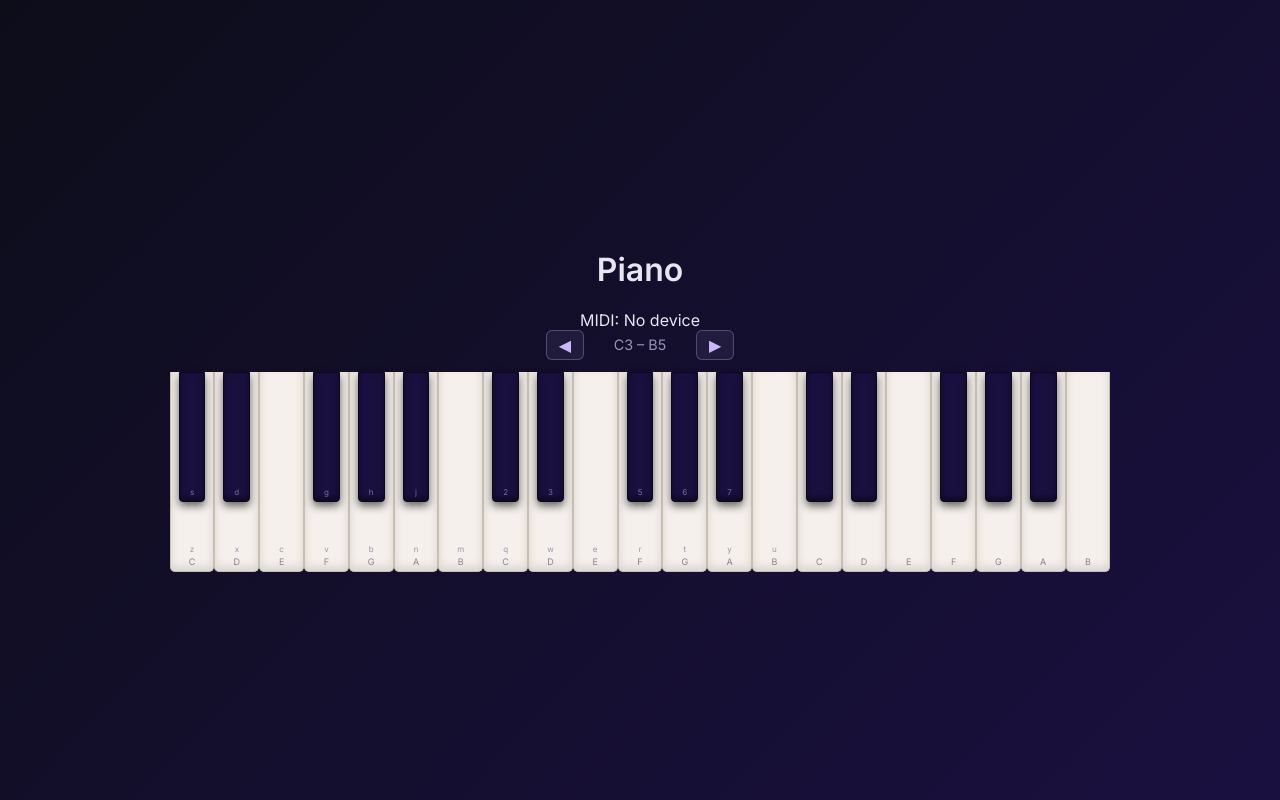
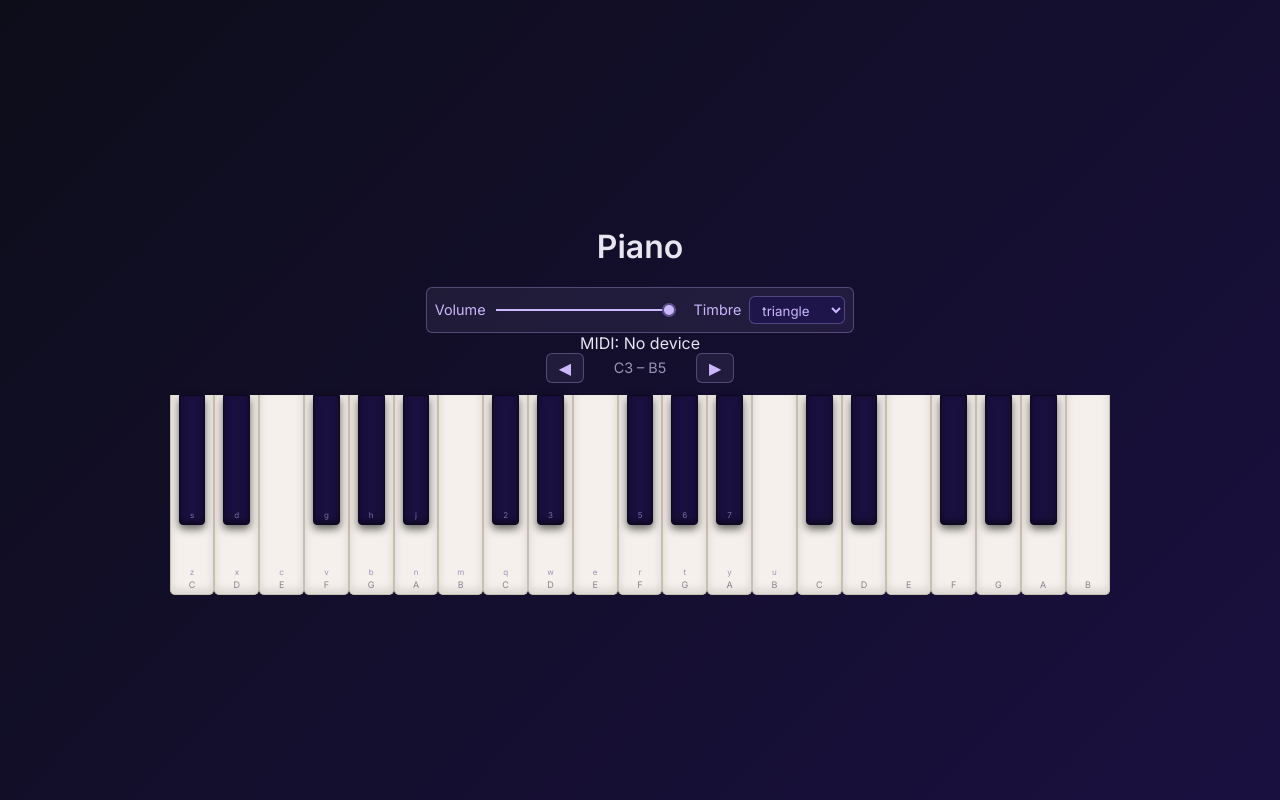
Before and after one commit to miksin/piano, a React (Vite) app: page / in a window 1280 px wide. Built offline with nearby package versions, Linux system fonts and the light colour scheme.

Commit message:
feat: add volume and timbre controls (#22)
Co-authored-by: Hermes Engineer <hermes-agent@piano>

```diff
--- a/src/App.tsx
+++ b/src/App.tsx
@@ -2,6 +2,7 @@ import React from 'react'
 import PianoKeyboard from './components/PianoKeyboard'
 import { useAudioEngine } from './hooks/useAudioEngine'
 import { useMidi } from './hooks/useMidi'
+import AudioControls from './components/AudioControls'
 
 export default function App(): React.JSX.Element {
   const { playNote, stopNote } = useAudioEngine()
@@ -10,6 +11,7 @@ export default function App(): React.JSX.Element {
   return (
     <div className="app">
       <h1>Piano</h1>
+      <AudioControls />
       {isSupported && (
         <div className="midi-status">
           MIDI: {isConnected ? '🎹 Connected' : 'No device'}
--- a/src/audio/audioEngine.ts
+++ b/src/audio/audioEngine.ts
@@ -34,9 +34,13 @@ export class AudioEngine {
   private context: AudioContext | null = null
   private activeNotes: Map<string, ActiveNote> = new Map()
   private instrument: InstrumentConfig
+  private volume: number = 1
+  private timbre: OscillatorType
 
   constructor(instrument: InstrumentConfig = pianoInstrument) {
     this.instrument = instrument
+    // Initialize timbre to the instrument's oscillator type
+    this.timbre = instrument.oscillatorType
   }
 
   /** Initialize or resume AudioContext (must be called from user gesture) */
@@ -62,18 +66,21 @@ export class AudioEngine {
     }
 
     const ctx = this.context
-    const { oscillatorType, attack, decay, sustain, gainMultiplier, detune } = this.instrument
+    const { attack, decay, sustain, gainMultiplier, detune } = this.instrument
     const freq = noteToFrequency(note)
     const now = ctx.currentTime
 
     const gainNode = ctx.createGain()
+    // Apply global volume to the envelope
     gainNode.gain.setValueAtTime(0, now)
-    gainNode.gain.linearRampToValueAtTime(gainMultiplier * velocity, now + attack)
-    gainNode.gain.linearRampToValueAtTime(gainMultiplier * velocity * sustain, now + attack + decay)
+    const vol = Math.max(0, Math.min(1, this.volume))
+    gainNode.gain.linearRampToValueAtTime(gainMultiplier * velocity * vol, now + attack)
+    gainNode.gain.linearRampToValueAtTime(gainMultiplier * velocity * vol * sustain, now + attack + decay)
     gainNode.connect(ctx.destination)
 
     const osc1 = ctx.createOscillator()
-    osc1.type = oscillatorType
+    // Use current timbre for oscillator(s)
+    osc1.type = this.timbre
     osc1.frequency.setValueAtTime(freq, now)
     osc1.connect(gainNode)
     osc1.start(now)
@@ -81,7 +88,7 @@ export class AudioEngine {
     let osc2: OscillatorNode | undefined
     if (detune !== undefined) {
       osc2 = ctx.createOscillator()
-      osc2.type = 'sine'
+      osc2.type = this.timbre
       osc2.frequency.setValueAtTime(freq, now)
       osc2.detune.setValueAtTime(detune, now)
       osc2.connect(gainNode)
@@ -126,4 +133,32 @@ export class AudioEngine {
     this.context?.close()
     this.context = null
   }
+
+  // Volume: 0.0 - 1.0 multiplier for envelope amplitude
+  setVolume(volume: number): void {
+    const vol = Math.max(0, Math.min(1, volume))
+    const oldVolume = this.volume
+    this.volume = vol
+    if (!this.context || this.context.state !== 'running') return
+    // Scale existing active notes' gains to reflect new volume
+    if (oldVolume > 0) {
+      const ratio = vol / oldVolume
+      this.activeNotes.forEach(({ gainNode }) => {
+        try {
+          gainNode.gain.value = gainNode.gain.value * ratio
+        } catch {
+          // ignore if node not ready
+        }
+      })
+    }
+  }
+
+  // Timbre: sine | triangle | square | sawtooth
+  setTimbre(timbre: OscillatorType): void {
+    // Clamp to allowed oscillator types
+    const allowed: OscillatorType[] = ['sine', 'triangle', 'square', 'sawtooth']
+    if (!allowed.includes(timbre)) return
+    this.timbre = timbre
+    // Existing notes cannot retroactively change timbre; future notes will use new timbre
+  }
 }
--- /dev/null
+++ b/src/components/AudioControls.css
@@ -0,0 +1,43 @@
+.audio-controls {
+  display: flex;
+  gap: 1rem;
+  align-items: center;
+  padding: 0.5rem;
+  border: 1px solid rgba(203, 183, 251, 0.3);
+  border-radius: 6px;
+  background: rgba(203, 183, 251, 0.08);
+  color: #cbb7fb;
+}
+.audio-controls__group {
+  display: flex;
+  align-items: center;
+  gap: 0.5rem;
+}
+.audio-controls__label {
+  font-family: 'Inter', system-ui, sans-serif;
+  color: #cbb7fb;
+  font-size: 0.9rem;
+}
+.audio-controls__slider {
+  width: 180px;
+  height: 2px;
+  background: #cbb7fb;
+  appearance: none;
+}
+.audio-controls__slider::-webkit-slider-thumb {
+  -webkit-appearance: none;
+  width: 14px;
+  height: 14px;
+  border-radius: 50%;
+  background: #cbb7fb;
+  border: 2px solid #5b4e88;
+  cursor: pointer;
+}
+.audio-controls__select {
+  background: #1e164a;
+  color: #cbb7fb;
+  border: 1px solid rgba(203, 183, 251, 0.3);
+  border-radius: 6px;
+  padding: 4px 8px;
+  font-family: 'Inter', system-ui, sans-serif;
+}
--- /dev/null
+++ b/src/components/AudioControls.tsx
@@ -0,0 +1,50 @@
+import React, { useMemo } from 'react'
+import { useAudioEngine } from '../hooks/useAudioEngine'
+import './AudioControls.css'
+
+// Timbre options align with Web Audio OscillatorType: 'sine' | 'triangle' | 'square' | 'sawtooth'
+type Timbre = 'sine' | 'triangle' | 'square' | 'sawtooth' | string
+
+export default function AudioControls(): React.JSX.Element {
+  const { setVolume, setTimbre } = useAudioEngine()
+  // Local UI state mirrors engine state for a responsive UI vibe
+  const timbres: Timbre[] = useMemo(() => ['sine', 'triangle', 'square', 'sawtooth'], [])
+
+  // Handlers
+  const onVolumeChange: React.ChangeEventHandler<HTMLInputElement> = (e) => {
+    const v = parseFloat(e.target.value)
+    setVolume(v)
+  }
+
+  const onTimbreChange: React.ChangeEventHandler<HTMLSelectElement> = (e) => {
+    const t = e.target.value as OscillatorType
+    setTimbre(t)
+  }
+
+  // Simple controlled defaults (these will be overridden by engine, but provide sensible initial values)
+  return (
+    <div className="audio-controls">
+      <div className="audio-controls__group">
+        <label className="audio-controls__label" htmlFor="volume">Volume</label>
+        <input
+          id="volume"
+          className="audio-controls__slider"
+          type="range"
+          min={0}
+          max={1}
+          step={0.01}
+          defaultValue={1}
+          onChange={onVolumeChange}
+        />
+      </div>
+      <div className="audio-controls__group">
+        <label className="audio-controls__label" htmlFor="timbre">Timbre</label>
+        <select id="timbre" className="audio-controls__select" onChange={onTimbreChange} defaultValue={'triangle'}>
+          {timbres.map((t) => (
+            <option key={t} value={t}>{t}</option>
+          ))}
+        </select>
+      </div>
+    </div>
+  )
+}
--- a/src/hooks/useAudioEngine.ts
+++ b/src/hooks/useAudioEngine.ts
@@ -6,6 +6,8 @@ export interface AudioEngineHook {
   playNote: (note: string, velocity?: number) => void
   stopNote: (note: string) => void
   isReady: boolean
+  setVolume: (volume: number) => void
+  setTimbre: (timbre: OscillatorType) => void
 }
 
 export function useAudioEngine(): AudioEngineHook {
@@ -47,7 +49,15 @@ export function useAudioEngine(): AudioEngineHook {
     engineRef.current?.stopNote(note)
   }, [])
 
-  return { playNote, stopNote, isReady }
+  const setVolume = useCallback((volume: number) => {
+    engineRef.current?.setVolume(volume)
+  }, [])
+
+  const setTimbre = useCallback((timbre: OscillatorType) => {
+    engineRef.current?.setTimbre(timbre)
+  }, [])
+
+  return { playNote, stopNote, isReady, setVolume, setTimbre }
 }
 
 export default useAudioEngine
```
